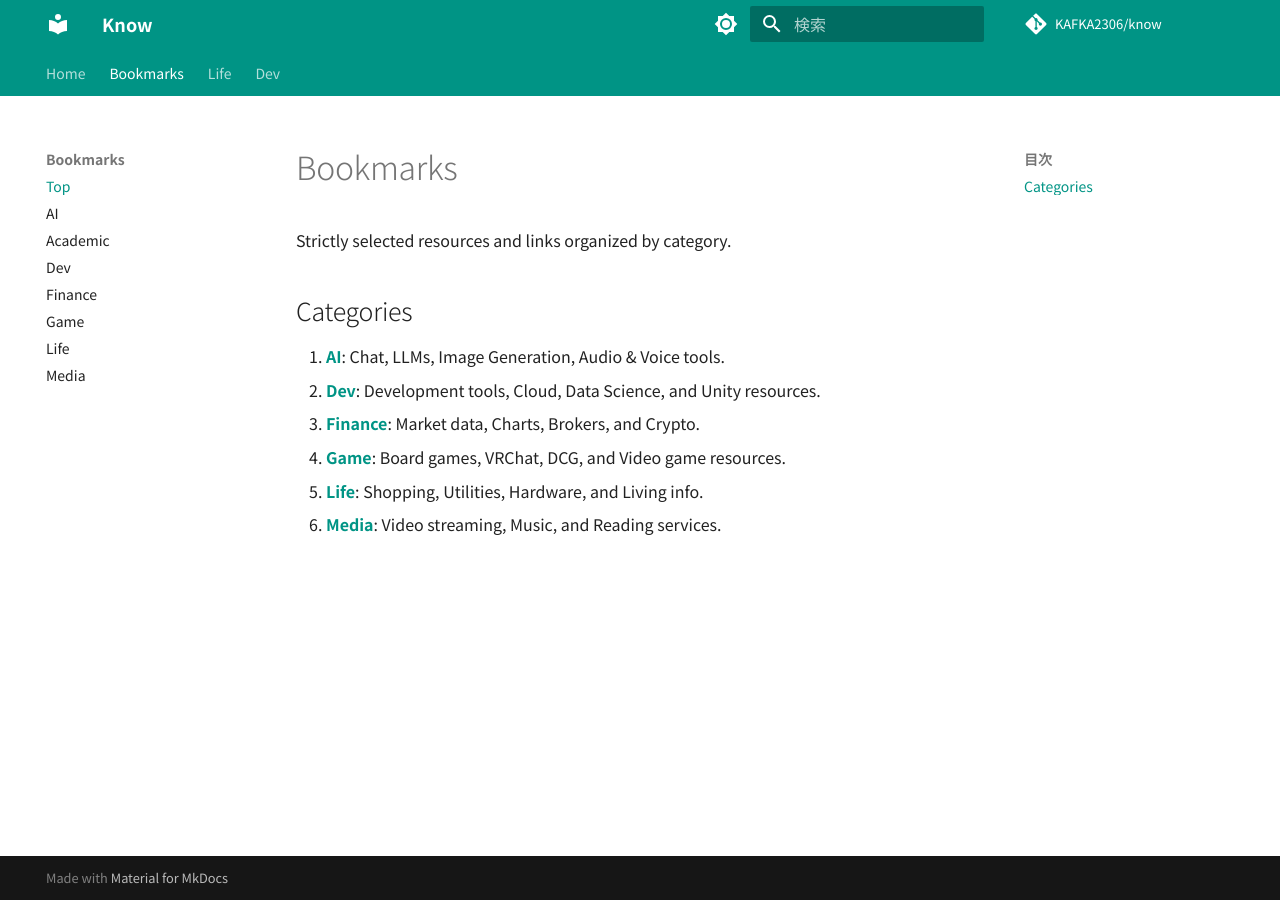
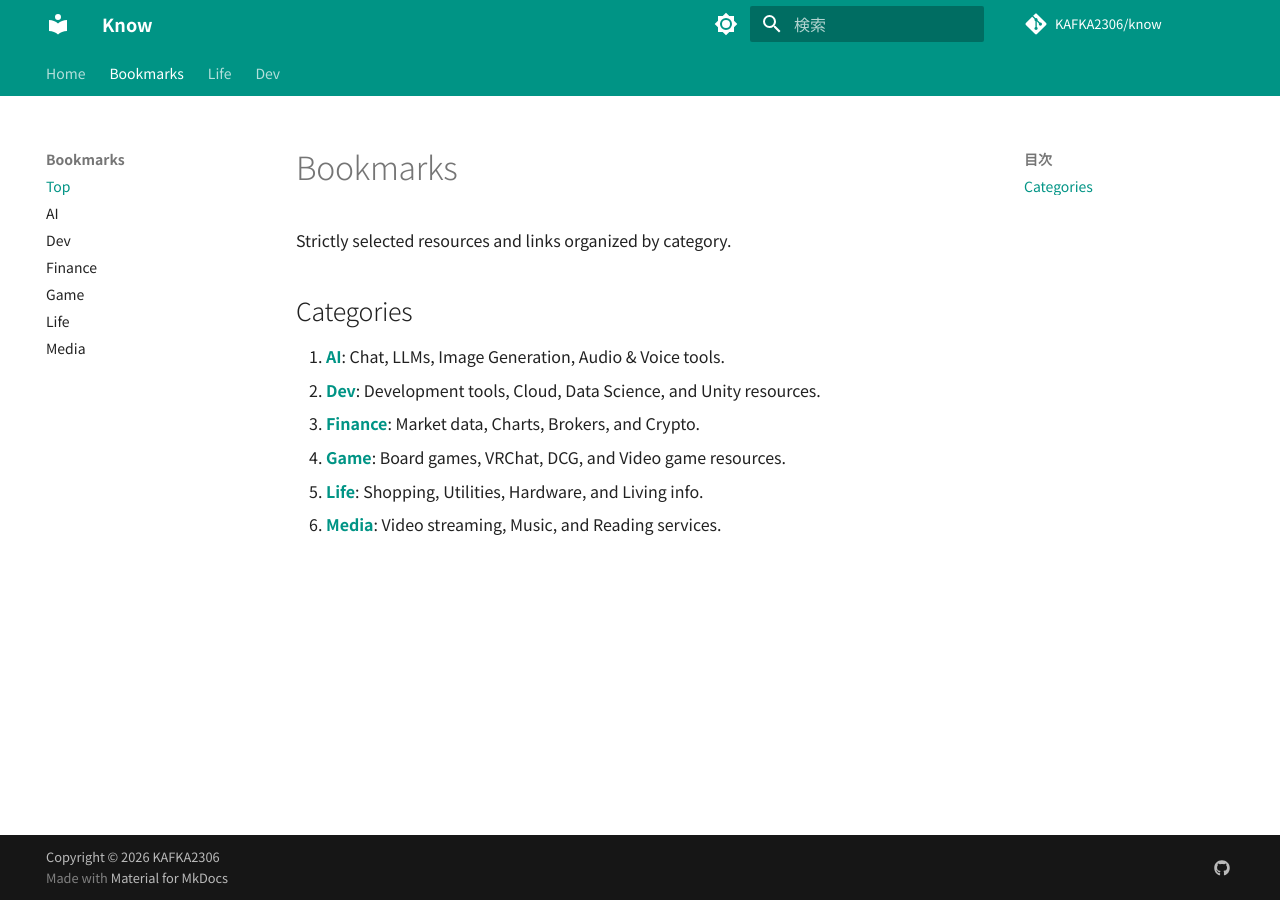
Before and after one commit to KAFKA2306/know, an MkDocs documentation site: the page built from docs/bookmarks/index.md, in a window 1280 px wide. Built offline with MkDocs 1.6.1 and Material for MkDocs 9.7.7, drawn with Linux system fonts in a browser that asks for light colours; comment, search, counter and statistics services are not loaded; some of the changed lines change nothing that is shown.

```diff
--- a/mkdocs.yml
+++ b/mkdocs.yml
@@ -2,12 +2,27 @@
 site_url: https://KAFKA2306.github.io/know/
 repo_url: https://github.com/KAFKA2306/know
 repo_name: KAFKA2306/know
+
+site_description: Multi-Knowledge Base for Life, Dev, and more.
+site_author: KAFKA2306
+copyright: Copyright &copy; 2026 KAFKA2306
+
+extra:
+  social:
+    - icon: fontawesome/brands/github
+      link: https://github.com/KAFKA2306
+
+validation:
+  links:
+    absolute_links: warn
+    anchors: warn
 
 theme:
   name: material
   language: ja
   features:
     - navigation.instant
+    - navigation.tracking
     - navigation.sections
     - navigation.tabs
     - navigation.top
@@ -33,7 +48,10 @@
     code: Roboto Mono
 
 plugins:
-  - search
+  - search:
+      lang:
+        - en
+        - ja
   - tags
 
 markdown_extensions:
@@ -53,7 +71,6 @@
   - Bookmarks:
       - Top: bookmarks/index.md
       - AI: bookmarks/AI/index.md
-      - Academic: bookmarks/Academic/index.md
       - Dev: bookmarks/Dev/index.md
       - Finance: bookmarks/Finance/index.md
       - Game: bookmarks/Game/index.md
@@ -61,6 +78,7 @@
       - Media: bookmarks/Media/index.md
   - Life:
       - Top: life/index.md
+      - Money: life/money/credit-card-investment-2026.md
       - Tax: life/tax/index.md
   - Dev:
       - Top: dev/index.md
```
